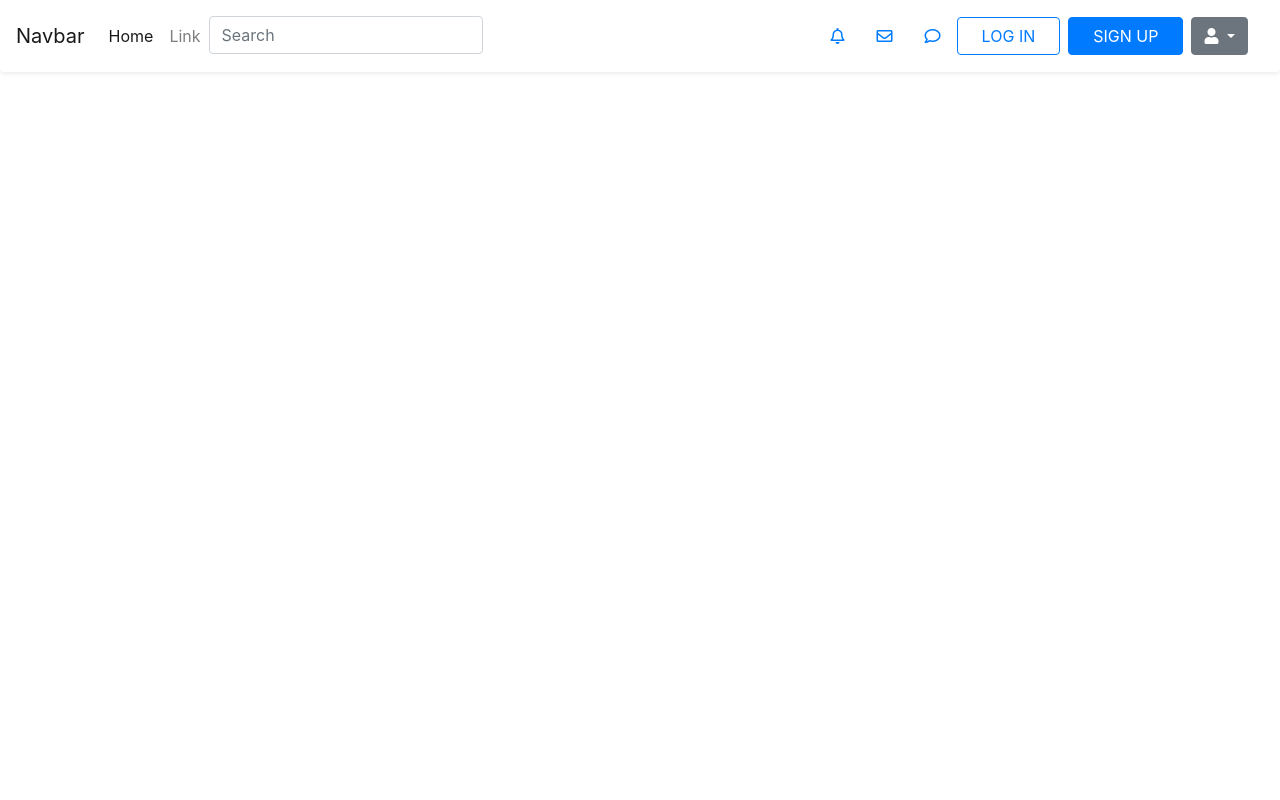
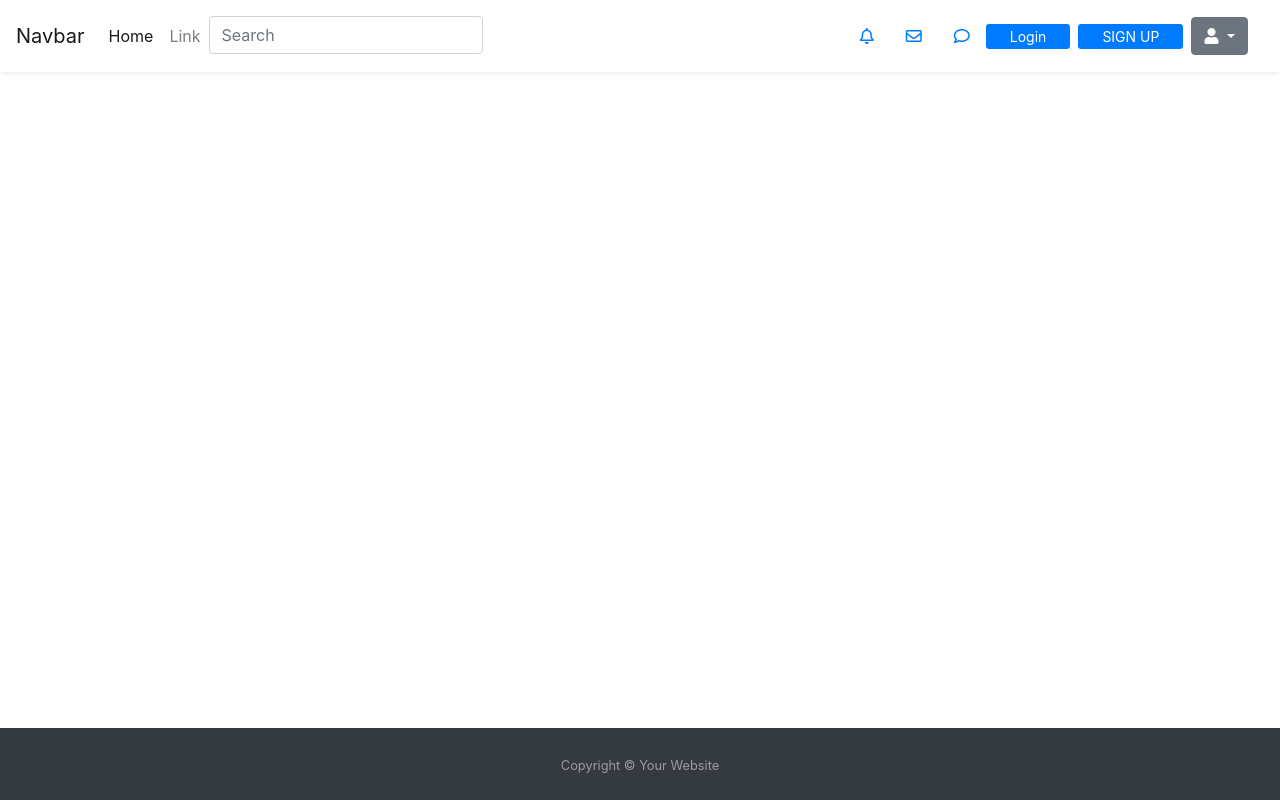
Before and after one commit to didarbek/juniorsproject, a Django app: page / in a window 1280 px wide. Run offline with Django 3.2, Linux system fonts and the light colour scheme; some libraries are stand-ins or nearby versions.

Commit message:
added login and signup forms)

```diff
--- a/templates/base.html
+++ b/templates/base.html
@@ -18,7 +18,7 @@
         {% endblock content %}
     </div>
 
-
+    {% include "footer.html" %}
 
     {% include "js.html" %}
 </body>
--- /dev/null
+++ b/templates/footer.html
@@ -0,0 +1,32 @@
+<body class="d-flex flex-column">
+  <div id="page-content">
+    <div class="container text-center">
+      <div class="row justify-content-center">
+        <div class="col-md-7">
+          <h1 class="font-weight-light mt-4 text-white">Sticky Footer using Flexbox</h1>
+          <p class="lead text-white-50">Use just two Bootstrap 4 utility classes and three custom CSS rules and you will have a flexbox enabled sticky footer for your website!</p>
+        </div>
+      </div>
+    </div>
+  </div>
+  <footer id="sticky-footer" class="py-4 bg-dark text-white-50">
+    <div class="container text-center">
+      <small>Copyright &copy; Your Website</small>
+    </div>
+  </footer>
+</body>
+
+<style>
+  html,
+body {
+  height: 100%;
+}
+
+#page-content {
+  flex: 1 0 auto;
+}
+
+#sticky-footer {
+  flex-shrink: none;
+}
+</style>
--- a/templates/navbar.html
+++ b/templates/navbar.html
@@ -25,8 +25,10 @@
         <a href="#" class="nav-link link"><i class="far fa-comment"></i></a>
 
       <ul class="navbar-nav">
-          <li class="nav-item"><a href="#" class="btn btn-outline-primary mr-2 pr-4 pl-4">LOG IN</a></li>
-          <li class="nav-item"><a href="#" class="btn btn-primary mr-2 pr-4 pl-4">SIGN UP</a></li>
+          <li class="nav-item"><a href="#" class="btn-sm btn-primary mr-2 pr-4 pl-4" data-toggle="modal" data-target=".bd-example-modal-lg">Login</a></li>
+          <li class="nav-item"><a href="#" class="btn-sm btn-primary mr-2 pr-4 pl-4" data-toggle="modal" data-target=".bd-example-modal-lg-2">SIGN UP</a></li>
+          {% include 'registration/login.html' %}
+          {% include 'registration/signup.html' %}
       </ul>
       <ul class="navbar-nav">
           <li>
--- /dev/null
+++ b/templates/registration/login.html
@@ -0,0 +1,46 @@
+<div class="modal fade bd-example-modal-lg" tabindex="-1" role="dialog" aria-labelledby="mySmallModalLabel" aria-hidden="true">
+    <div class="modal-dialog modal-lg">
+      <div class="modal-content">
+        <div class="card">
+          <div class="card-header">Login</div>
+          <div class="card-body">
+              <form action="" method="">
+                  <div class="form-group row">
+                      <label for="email_address" class="col-md-4 col-form-label text-md-right">E-Mail Address</label>
+                      <div class="col-md-6">
+                          <input type="text" id="email_address" class="form-control" name="email-address" required autofocus>
+                      </div>
+                  </div>
+
+                  <div class="form-group row">
+                      <label for="password" class="col-md-4 col-form-label text-md-right">Password</label>
+                      <div class="col-md-6">
+                          <input type="password" id="password" class="form-control" name="password" required>
+                      </div>
+                  </div>
+
+                  <div class="form-group row">
+                      <div class="col-md-6 offset-md-4">
+                          <div class="checkbox">
+                              <label>
+                                  <input type="checkbox" name="remember"> Remember Me
+                              </label>
+                          </div>
+                      </div>
+                  </div>
+
+                  <div class="col-md-6 offset-md-4">
+                      <button type="submit" class="btn btn-primary">
+                          Login
+                      </button>
+                      <a href="#" class="btn btn-link">
+                          Forgot Your Password?
+                      </a>
+                  </div>
+          </div>
+          </form>
+      </div>
+  </div>
+      </div>
+    </div>
+  </div>
--- /dev/null
+++ b/templates/registration/signup.html
@@ -0,0 +1,49 @@
+<div class="modal fade bd-example-modal-lg-2" tabindex="-1" role="dialog" aria-labelledby="mySmallModalLabel" aria-hidden="true">
+    <div class="modal-dialog modal-lg">
+      <div class="modal-content">
+        <div class="card">
+          <div class="card-header">Register</div>
+          <div class="card-body">
+              <form action="" method="">
+                  <div class="form-group row">
+                      <label for="email_address" class="col-md-4 col-form-label text-md-right">E-Mail Address</label>
+                      <div class="col-md-6">
+                          <input type="text" id="email_address" class="form-control" name="email-address" required autofocus>
+                      </div>
+                  </div>
+
+                  <div class="form-group row">
+                      <label for="password" class="col-md-4 col-form-label text-md-right">Password</label>
+                      <div class="col-md-6">
+                          <input type="password" id="password" class="form-control" name="password" required>
+                      </div>
+                  </div>
+
+                <div class="form-group row">
+                <label for="password" class="col-md-4 col-form-label text-md-right">Confirm your password</label>
+                <div class="col-md-6">
+                <input type="password" id="password" class="form-control" name="password" required>
+                </div>
+                </div>
+
+                  <div class="col-md-6 offset-md-4">
+                      <button type="submit" class="btn btn-primary">
+                          Register
+                      </button>
+                      <a href="#" class="btn btn-link">
+                          Forgot Your Password?
+                      </a>
+                  </div>
+                  <div class="float-right">
+                  Or use
+                  <a href=""><i class="fab fa-github fa-lg"></i></a>
+                  <a href=""><i class="fab fa-facebook fa-lg"></i></a>
+                  <a href=""><i class="fab fa-google fa-lg"></i></a>
+                  </div>
+          </div>
+          </form>
+      </div>
+  </div>
+      </div>
+    </div>
+  </div>
```
Also changed, not shown: db.sqlite3.
